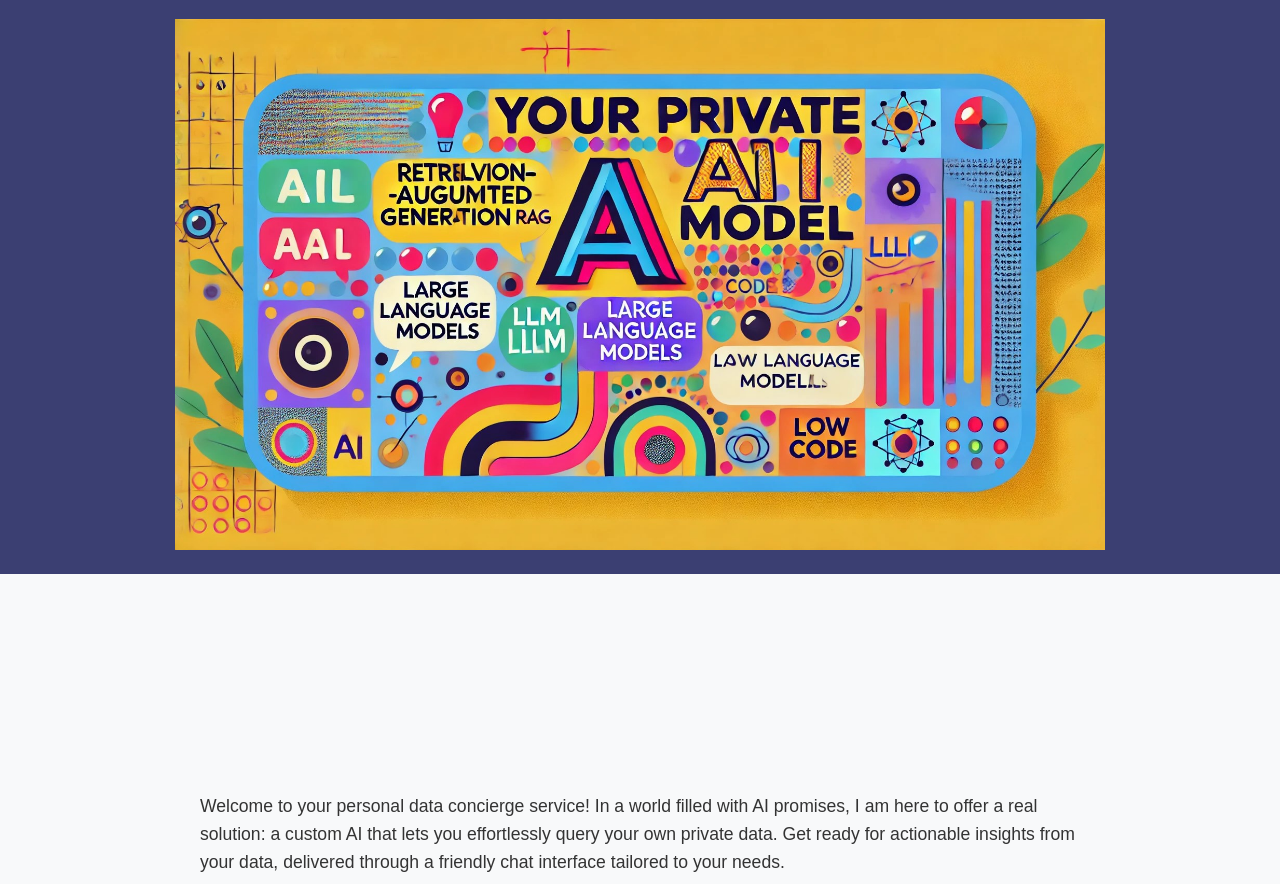
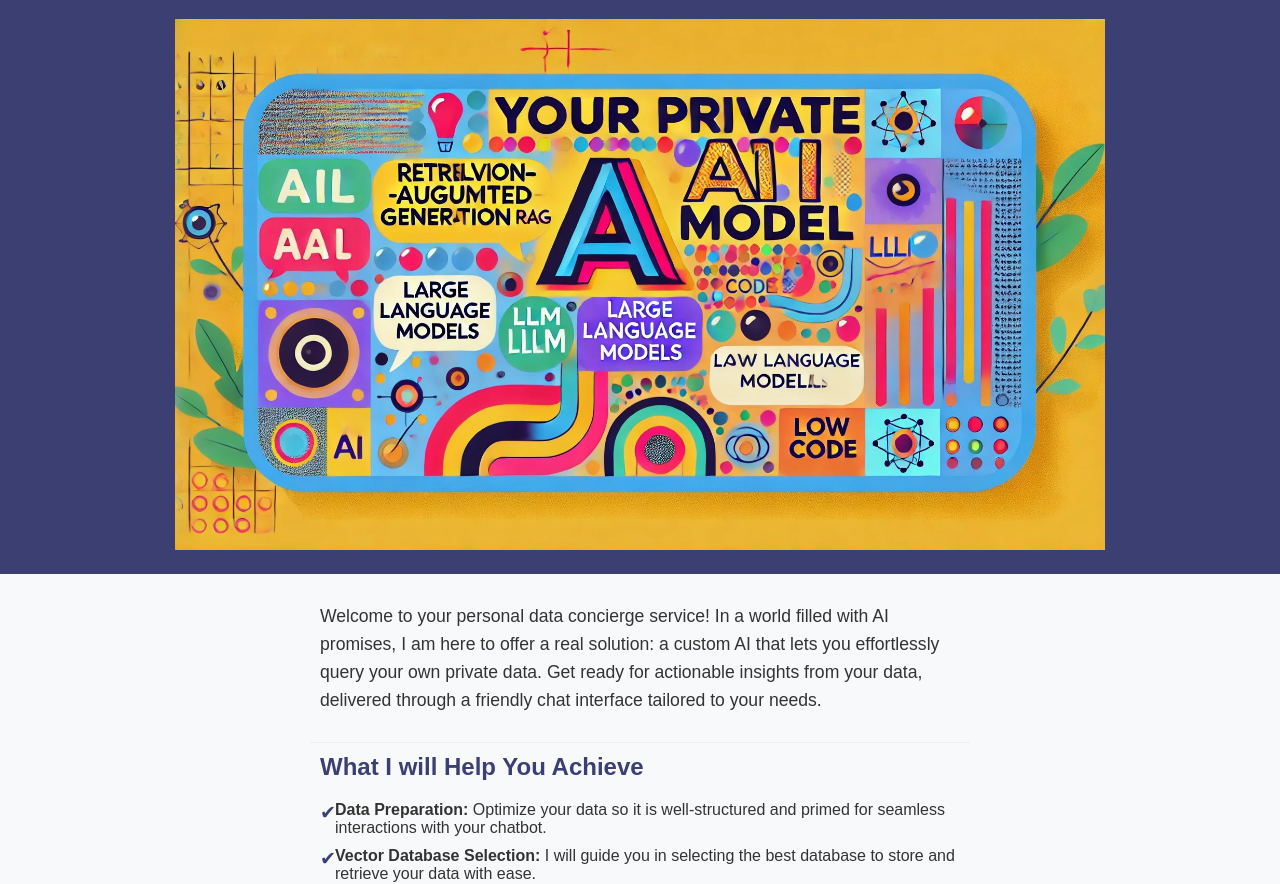
Before and after one commit to ypaim/bonet, a website: page src/index.html in a window 1280 px wide. Shown: the part 78-962 px from the top of the page. Drawn offline with Linux system fonts and the light colour scheme.

Commit message:
Update index.html

```diff
--- a/src/index.html
+++ b/src/index.html
@@ -41,7 +41,9 @@
             font-size: 1.5em;
         }
         section {
-            padding: 200px;
+            margin: auto;
+            width: 50%;
+            padding: 10px;
             border-bottom: 1px solid #eee;
         }
         h2 {
```
